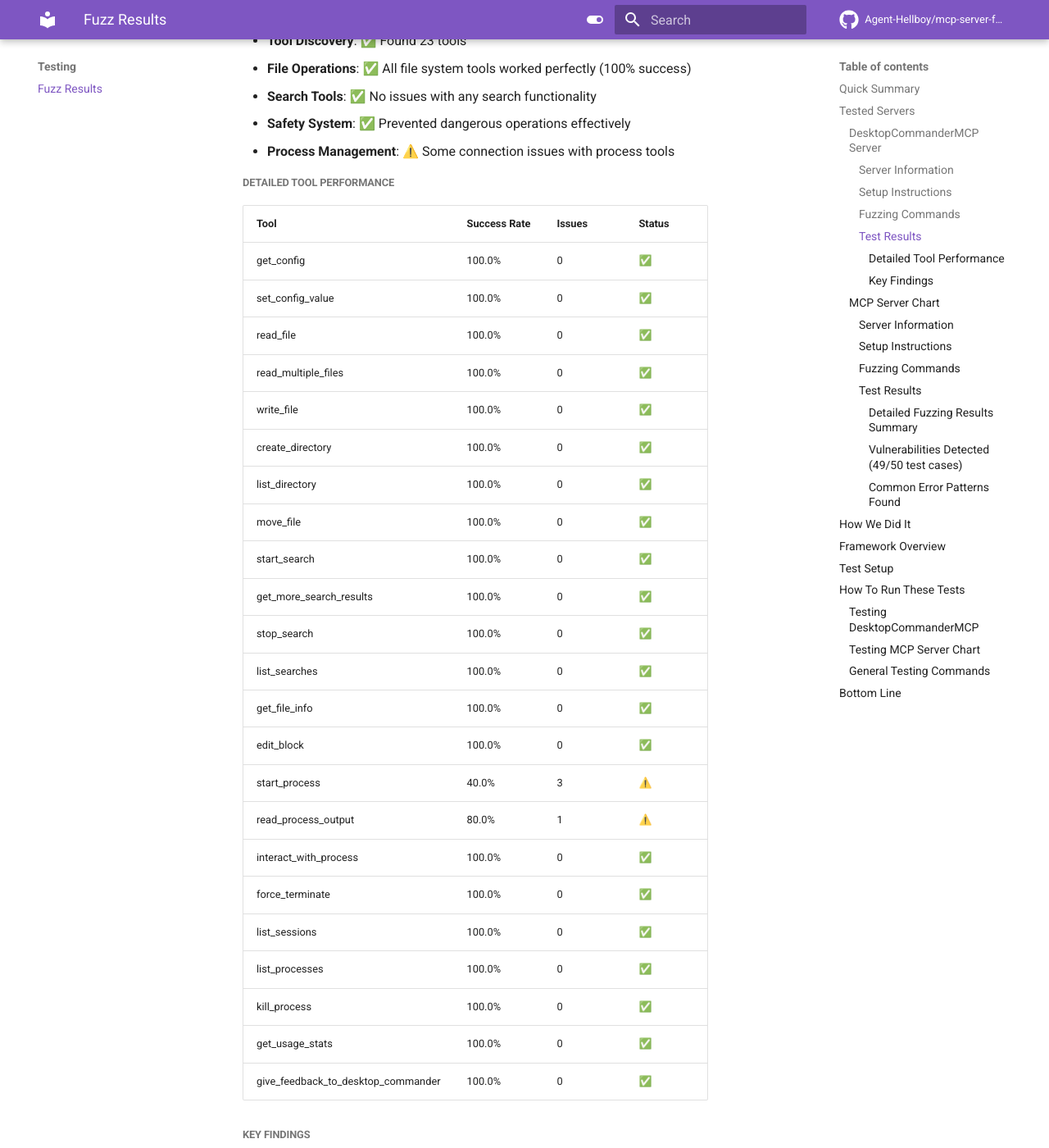
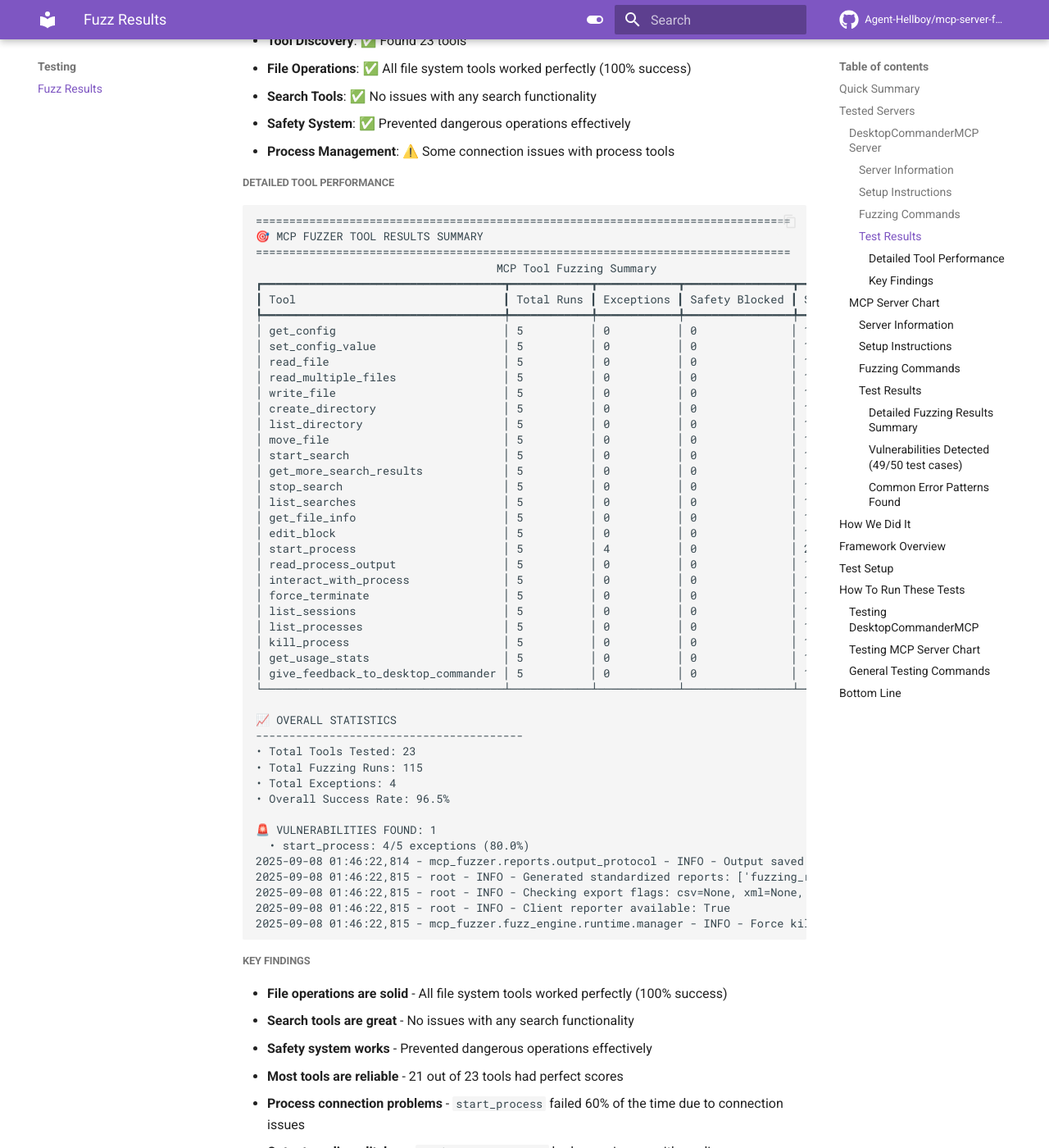
Before and after one commit to Agent-Hellboy/mcp-server-fuzzer, an MkDocs documentation site: the page built from docs/testing/fuzz-results.md, in a window 1280 px wide and 1400 px high, scrolled down 1845 px. Shown: the whole window at 82% size. Built offline with MkDocs 1.6.1 and Material for MkDocs 9.7.7, drawn with Linux system fonts in a browser that asks for light colours; comment, search, counter and statistics services are not loaded; some of the changed text lies outside the part shown.

Commit message:
update fuzz results

````diff
--- a/docs/testing/fuzz-results.md
+++ b/docs/testing/fuzz-results.md
@@ -70,31 +70,54 @@ mcp-fuzzer --mode both --protocol stdio --endpoint "node DesktopCommanderMCP/dis
 
 ##### Detailed Tool Performance
 
-| Tool | Success Rate | Issues | Status |
-|------|-------------|--------|--------|
-| get_config | 100.0% | 0 | ✅ |
-| set_config_value | 100.0% | 0 | ✅ |
-| read_file | 100.0% | 0 | ✅ |
-| read_multiple_files | 100.0% | 0 | ✅ |
-| write_file | 100.0% | 0 | ✅ |
-| create_directory | 100.0% | 0 | ✅ |
-| list_directory | 100.0% | 0 | ✅ |
-| move_file | 100.0% | 0 | ✅ |
-| start_search | 100.0% | 0 | ✅ |
-| get_more_search_results | 100.0% | 0 | ✅ |
-| stop_search | 100.0% | 0 | ✅ |
-| list_searches | 100.0% | 0 | ✅ |
-| get_file_info | 100.0% | 0 | ✅ |
-| edit_block | 100.0% | 0 | ✅ |
-| start_process | 40.0% | 3 | ⚠️ |
-| read_process_output | 80.0% | 1 | ⚠️ |
-| interact_with_process | 100.0% | 0 | ✅ |
-| force_terminate | 100.0% | 0 | ✅ |
-| list_sessions | 100.0% | 0 | ✅ |
-| list_processes | 100.0% | 0 | ✅ |
-| kill_process | 100.0% | 0 | ✅ |
-| get_usage_stats | 100.0% | 0 | ✅ |
-| give_feedback_to_desktop_commander | 100.0% | 0 | ✅ |
+```
+================================================================================
+🎯 MCP FUZZER TOOL RESULTS SUMMARY
+================================================================================
+                                    MCP Tool Fuzzing Summary
+┏━━━━━━━━━━━━━━━━━━━━━━━━━━━━━━━━━━━━┳━━━━━━━━━━━━┳━━━━━━━━━━━━┳━━━━━━━━━━━━━━━━┳━━━━━━━━━━━━━━┓
+┃ Tool                               ┃ Total Runs ┃ Exceptions ┃ Safety Blocked ┃ Success Rate ┃
+┡━━━━━━━━━━━━━━━━━━━━━━━━━━━━━━━━━━━━╇━━━━━━━━━━━━╇━━━━━━━━━━━━╇━━━━━━━━━━━━━━━━╇━━━━━━━━━━━━━━┩
+│ get_config                         │ 5          │ 0          │ 0              │ 100.0%       │
+│ set_config_value                   │ 5          │ 0          │ 0              │ 100.0%       │
+│ read_file                          │ 5          │ 0          │ 0              │ 100.0%       │
+│ read_multiple_files                │ 5          │ 0          │ 0              │ 100.0%       │
+│ write_file                         │ 5          │ 0          │ 0              │ 100.0%       │
+│ create_directory                   │ 5          │ 0          │ 0              │ 100.0%       │
+│ list_directory                     │ 5          │ 0          │ 0              │ 100.0%       │
+│ move_file                          │ 5          │ 0          │ 0              │ 100.0%       │
+│ start_search                       │ 5          │ 0          │ 0              │ 100.0%       │
+│ get_more_search_results            │ 5          │ 0          │ 0              │ 100.0%       │
+│ stop_search                        │ 5          │ 0          │ 0              │ 100.0%       │
+│ list_searches                      │ 5          │ 0          │ 0              │ 100.0%       │
+│ get_file_info                      │ 5          │ 0          │ 0              │ 100.0%       │
+│ edit_block                         │ 5          │ 0          │ 0              │ 100.0%       │
+│ start_process                      │ 5          │ 4          │ 0              │ 20.0%        │
+│ read_process_output                │ 5          │ 0          │ 0              │ 100.0%       │
+│ interact_with_process              │ 5          │ 0          │ 0              │ 100.0%       │
+│ force_terminate                    │ 5          │ 0          │ 0              │ 100.0%       │
+│ list_sessions                      │ 5          │ 0          │ 0              │ 100.0%       │
+│ list_processes                     │ 5          │ 0          │ 0              │ 100.0%       │
+│ kill_process                       │ 5          │ 0          │ 0              │ 100.0%       │
+│ get_usage_stats                    │ 5          │ 0          │ 0              │ 100.0%       │
+│ give_feedback_to_desktop_commander │ 5          │ 0          │ 0              │ 100.0%       │
+└────────────────────────────────────┴────────────┴────────────┴────────────────┴──────────────┘
+
+📈 OVERALL STATISTICS
+----------------------------------------
+• Total Tools Tested: 23
+• Total Fuzzing Runs: 115
+• Total Exceptions: 4
+• Overall Success Rate: 96.5%
+
+🚨 VULNERABILITIES FOUND: 1
+  • start_process: 4/5 exceptions (80.0%)
+2025-09-08 01:46:22,814 - mcp_fuzzer.reports.output_protocol - INFO - Output saved to: reports/sessions/3296f219-9edd-49c8-b903-2241c3084e09/20250908_014622_fuzzing_results.json
+2025-09-08 01:46:22,815 - root - INFO - Generated standardized reports: ['fuzzing_results']
+2025-09-08 01:46:22,815 - root - INFO - Checking export flags: csv=None, xml=None, html=None, md=None
+2025-09-08 01:46:22,815 - root - INFO - Client reporter available: True
+2025-09-08 01:46:22,815 - mcp_fuzzer.fuzz_engine.runtime.manager - INFO - Force killed process 88913 (stdio_transport)
+```
 
 ##### Key Findings
 - **File operations are solid** - All file system tools worked perfectly (100% success)
@@ -153,8 +176,8 @@ python -m mcp_fuzzer --protocol stdio --endpoint "node build/index.js" --mode bo
 ##### Detailed Fuzzing Results Summary
 ```
 🎯 MCP FUZZER TOOL RESULTS SUMMARY
-================================================================================
-                               MCP Tool Fuzzing Summary
+===============================================================================
+                                MCP Tool Fuzzing Summary
 ┏━━━━━━━━━━━━━━━━━━━━━━━━━━━┳━━━━━━━━━━━━┳━━━━━━━━━━━━┳━━━━━━━━━━━━━━━━┳━━━━━━━━━━━━━━┓
 ┃ Tool                      ┃ Total Runs ┃ Exceptions ┃ Safety Blocked ┃ Success Rate ┃
 ┡━━━━━━━━━━━━━━━━━━━━━━━━━━━╇━━━━━━━━━━━━╇━━━━━━━━━━━━╇━━━━━━━━━━━━━━━━╇━━━━━━━━━━━━━━┩
````
